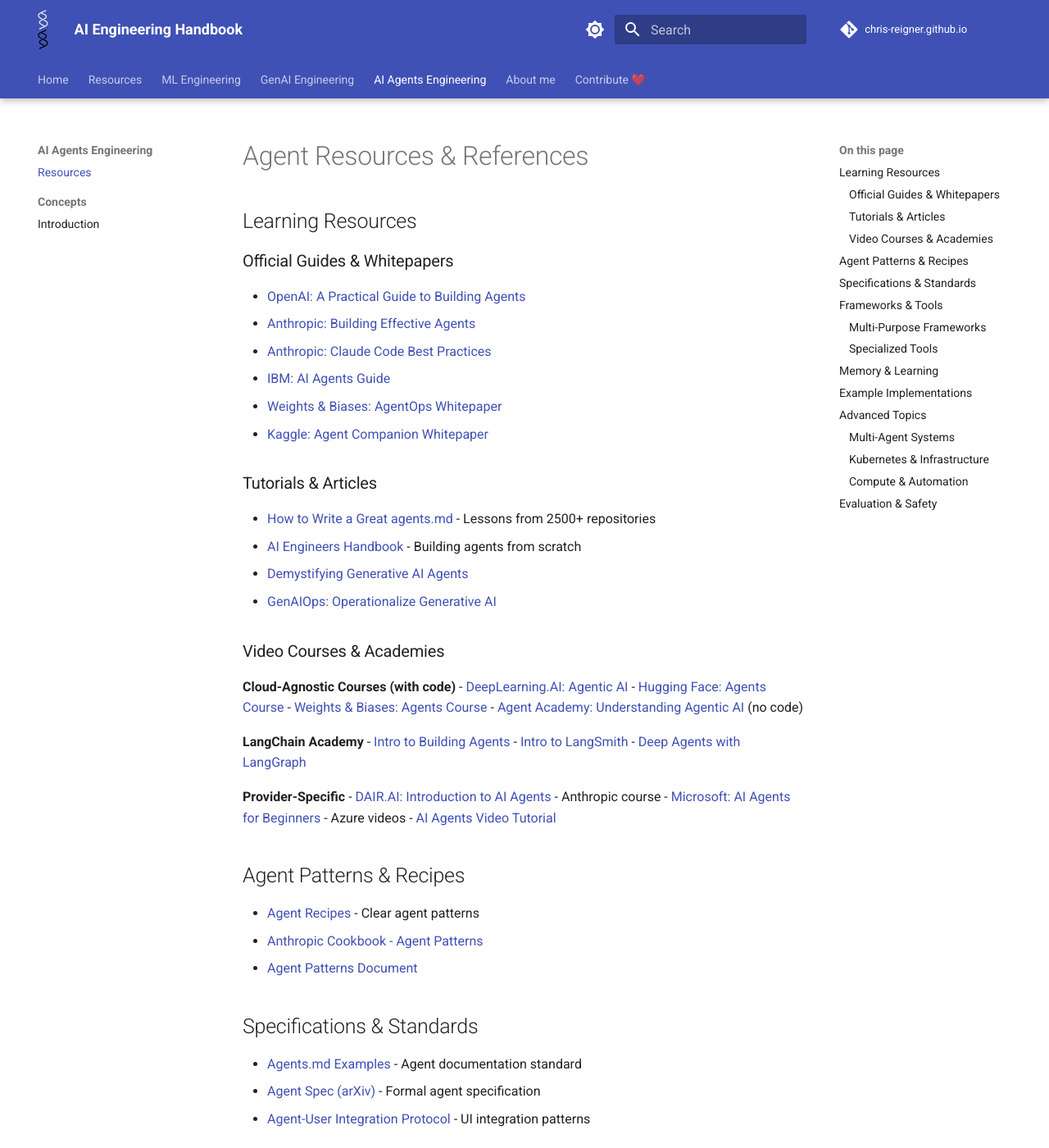
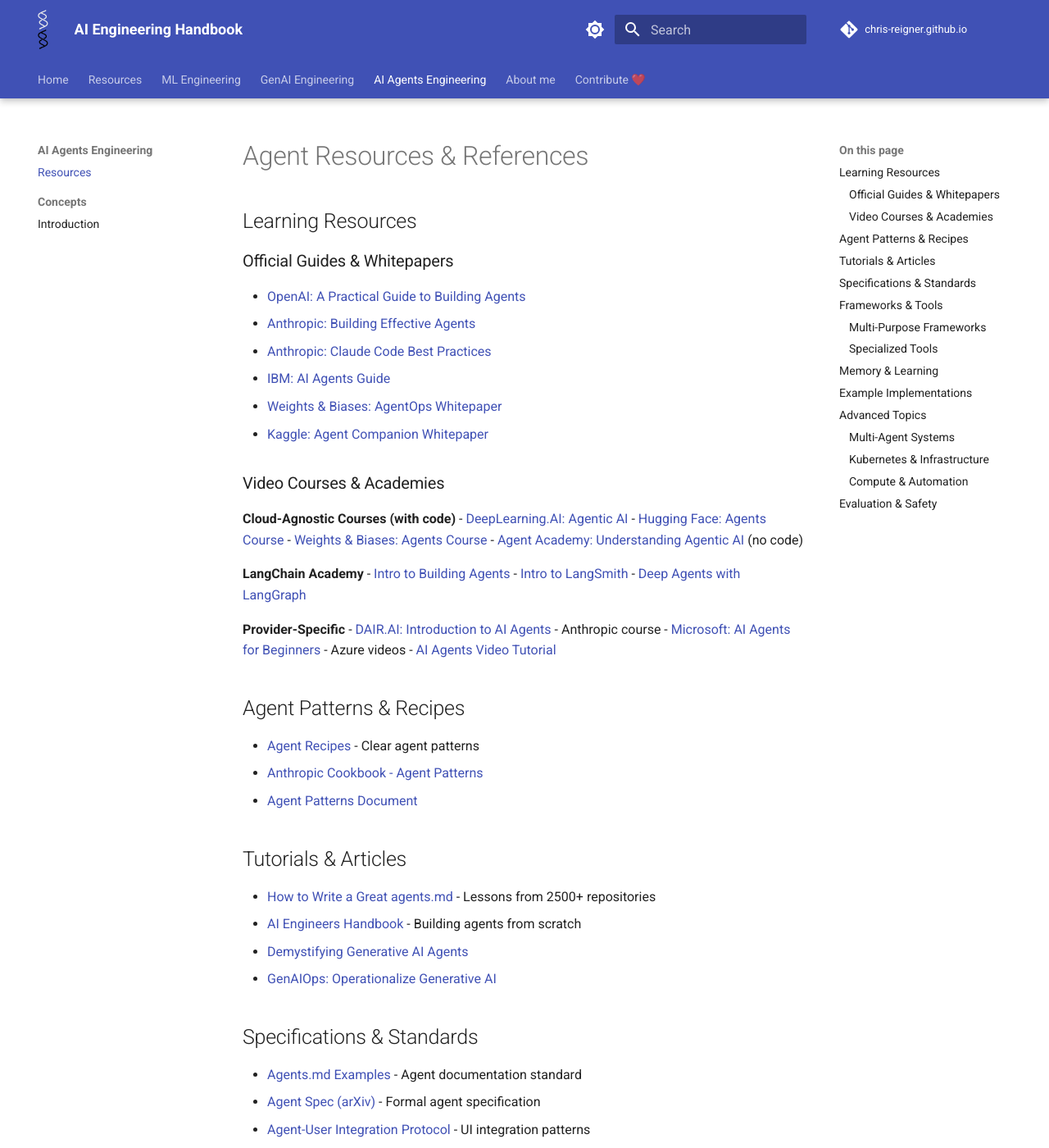
Before and after one commit to chris-reigner/chris-reigner.github.io, an MkDocs documentation site: the page built from docs/AI Agents Engineering/Resources.md, in a window 1280 px wide and 1400 px high. Shown: the whole window at 82% size. Built offline with MkDocs 1.6.1 and Material for MkDocs 9.7.7, drawn with Linux system fonts in a browser that asks for light colours; plug-ins that fetch from the network failed and are left out; comment, search, counter and statistics services are not loaded; the version menu is left out; part of the change alters nothing that is shown.

```diff
--- a/docs/AI Agents Engineering/Resources.md
+++ b/docs/AI Agents Engineering/Resources.md
@@ -10,13 +10,6 @@
 - [IBM: AI Agents Guide](https://www.ibm.com/downloads/documents/gb-en/12f5a71117cdc329)
 - [Weights & Biases: AgentOps Whitepaper](https://wandb.ai/site/resources/whitepapers/agentops/)
 - [Kaggle: Agent Companion Whitepaper](https://www.kaggle.com/whitepaper-agent-companion)
-
-### Tutorials & Articles
-
-- [How to Write a Great agents.md](https://github.blog/ai-and-ml/github-copilot/how-to-write-a-great-agents-md-lessons-from-over-2500-repositories/) - Lessons from 2500+ repositories
-- [AI Engineers Handbook](https://github.com/swirl-ai/ai-angineers-handbook/tree/main/building_agents_from_scratch) - Building agents from scratch
-- [Demystifying Generative AI Agents](https://medium.com/@sokratis.kartakis/demystifying-generative-ai-agents-cf5ad36322bd)
-- [GenAIOps: Operationalize Generative AI](https://medium.com/@sokratis.kartakis/genaiops-operationalize-generative-ai-a-practical-guide-d5bedaa59d78)
 
 ### Video Courses & Academies
 
@@ -41,6 +34,13 @@
 - [Agent Recipes](https://www.agentrecipes.com) - Clear agent patterns
 - [Anthropic Cookbook - Agent Patterns](https://github.com/anthropics/anthropic-cookbook/tree/main/patterns/agents)
 - [Agent Patterns Document](https://docs.google.com/document/d/1rsaK53T3Lg5KoGwvf8ukOUvbELRtH-V0LnOIFDxBryE/edit?tab=t.0)
+
+## Tutorials & Articles
+
+- [How to Write a Great agents.md](https://github.blog/ai-and-ml/github-copilot/how-to-write-a-great-agents-md-lessons-from-over-2500-repositories/) - Lessons from 2500+ repositories
+- [AI Engineers Handbook](https://github.com/swirl-ai/ai-angineers-handbook/tree/main/building_agents_from_scratch) - Building agents from scratch
+- [Demystifying Generative AI Agents](https://medium.com/@sokratis.kartakis/demystifying-generative-ai-agents-cf5ad36322bd)
+- [GenAIOps: Operationalize Generative AI](https://medium.com/@sokratis.kartakis/genaiops-operationalize-generative-ai-a-practical-guide-d5bedaa59d78)
 
 ## Specifications & Standards
 
```
